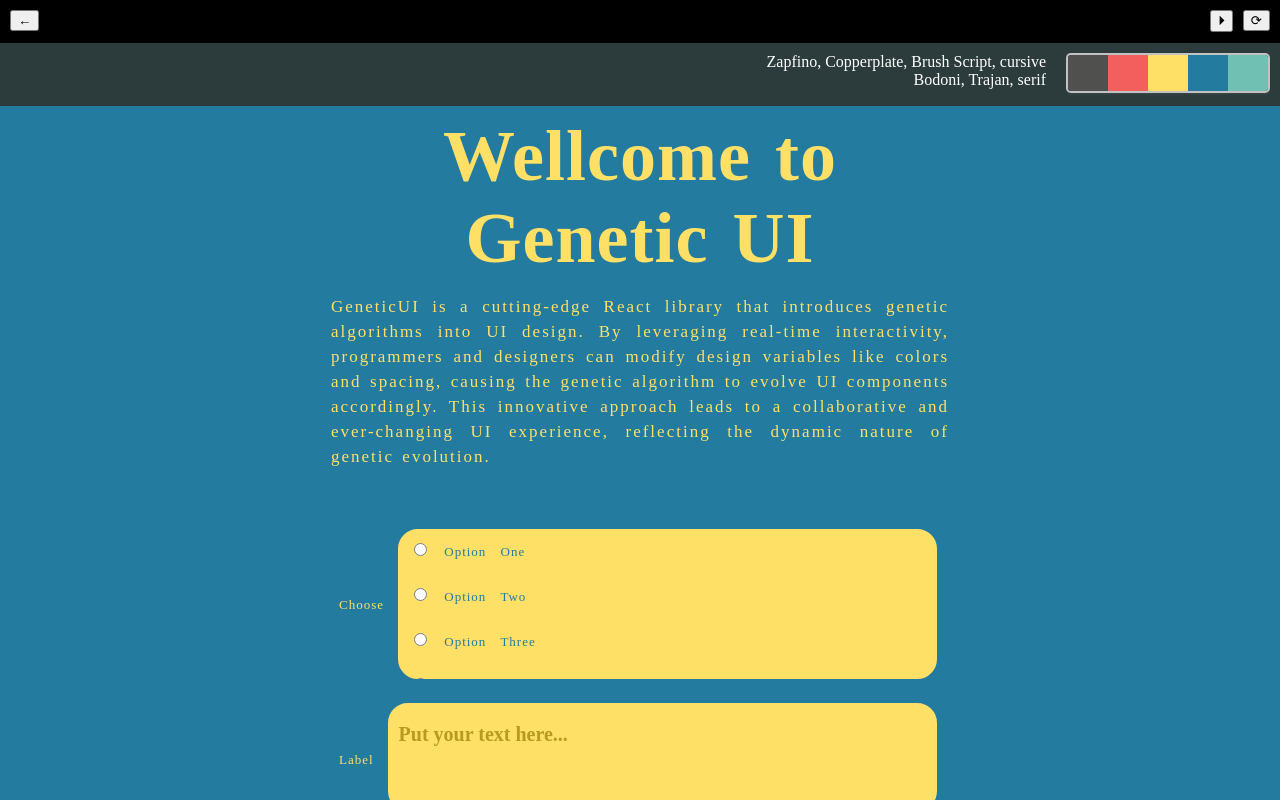
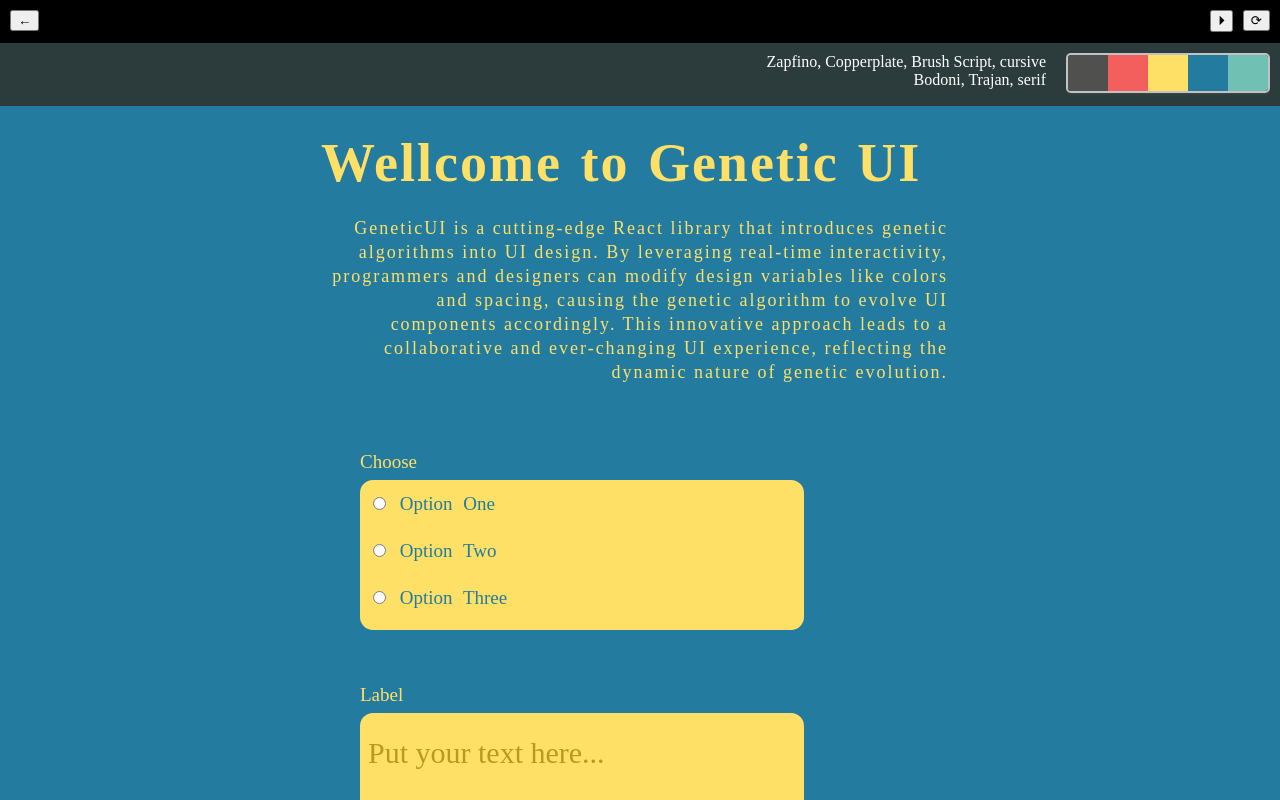
Before and after one commit to geanjunior/genui, a React (Vite) app: page /random in a window 1280 px wide. Built offline with nearby package versions, Linux system fonts and the light colour scheme.

Commit message:
Other littles changes in the structure of genotypes and phenotypes.

```diff
--- a/src/genetic/genotype-schemas/layout.ts
+++ b/src/genetic/genotype-schemas/layout.ts
@@ -3,9 +3,10 @@ import { Searchspace, getColorsRule, textAlignPhenotype } from "..";
 const mountLayoutSchema = () => [
   { type: Searchspace.Range, from: 0, to: 50 }, //padding-top-bottom
   { type: Searchspace.Range, from: 0, to: 400 }, //padding-left-right
-  { type: Searchspace.Values, values: textAlignPhenotype.map((_, i) => i) }, //text-align
+  { type: Searchspace.Range, from: 0, to: textAlignPhenotype.length - 1 }, //text-align
   {
-    name: "layout.background-color", type: Searchspace.ValuesFromRule,
+    name: "layout.background-color",
+    type: Searchspace.ValuesFromRule,
     rule: getColorsRule,
   } //background-color
 ];
--- a/src/genetic/genotype-schemas/section.ts
+++ b/src/genetic/genotype-schemas/section.ts
@@ -6,10 +6,7 @@ const mountSectionSchema = () => [
   { type: Searchspace.Values, values: [0, 1, 2, 3] }, //max-width
 
   /* row */
-  {
-    type: Searchspace.Values,
-    values: textAlignPhenotype.map((_, i) => i)
-  }, //text-align
+  { type: Searchspace.Range, from: 0, to: textAlignPhenotype.length - 1 }, //text-align
   { type: Searchspace.Values, values: [0, 1] }, //flex-direction
   { type: Searchspace.Values, values: [0, 1, 2, 3] }, //align-items
 
--- a/src/genetic/phenotypes/alignment-section.ts
+++ b/src/genetic/phenotypes/alignment-section.ts
@@ -14,6 +14,7 @@ interface GenAlignmentSectionPhenotype extends Phenotype {
   child: GenAlignmentSectionChildStylePhenotype;
 }
 
+const maxComponentWidthList = ['100%', '1024px', '720px', '500px'];
 
 const parseToAlignmentSectionPhenotype = (
   genotypes: number[][]
@@ -23,7 +24,7 @@ const parseToAlignmentSectionPhenotype = (
 
   let i = 0;
   return {
-    maxWidth: ['100%', '1024px', '720px', '500px'][sectionGens[i++]],
+    maxWidth: maxComponentWidthList[sectionGens[i++]],
 
     section: {
       textAlign: textAlignPhenotype[sectionGens[i++]],
```
